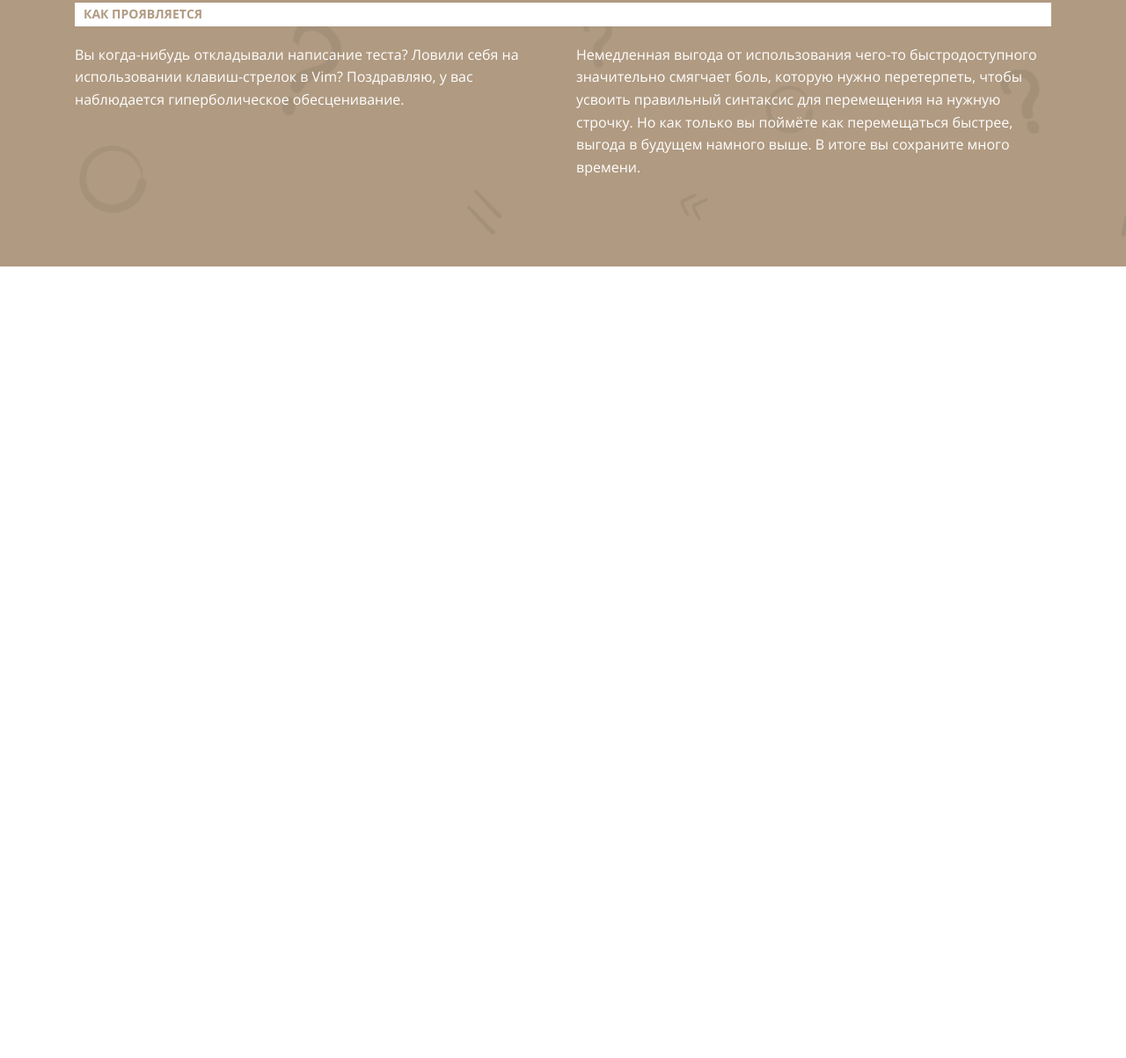
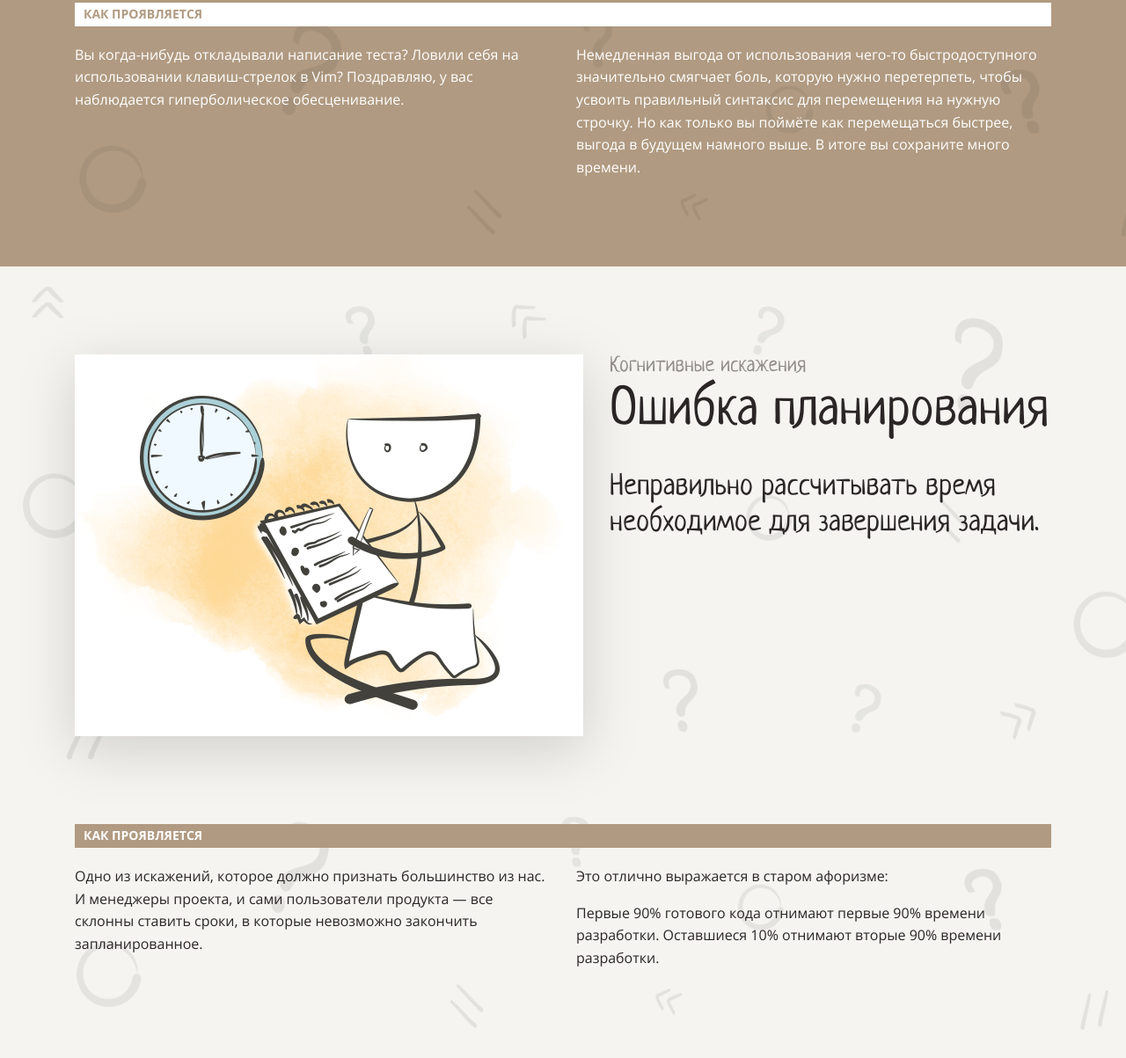
Before and after one commit to Teihden/layout-designer-project-58, a website: page src/index.html in a window 1280 px wide. Shown: the part 5971-7174 px from the top of the page at 88% size. Before the commit the page ends 6274 px from the top, so only its background shows below. Drawn offline with Linux system fonts and the light colour scheme.

Commit message:
Tenth step

```diff
--- a/src/index.html
+++ b/src/index.html
@@ -96,7 +96,7 @@
                             крупную, недоступную сейчас, но доступную в будущем.
                         </p>
                     </a>
-                    <a class="card-nav" href="#">
+                    <a class="card-nav" href="#errors-in-planning">
                         <div class="digit-nav text-color-primary-dark">5</div>
                         <h3>Ошибка планирования</h3>
                         <p class="text-color-dark">
@@ -187,12 +187,26 @@
             </div>
         </section>
 
-        <section>
-            <div></div>
+        <section id="errors-in-planning" class="section background-light">
+            <div class="content">
+                <img class="drop-shadow image-float-left" src="../assets/images/5.png" alt="5">
+                <p class="font-family-neucha p-font-size-24 text-color-dark-50">Когнитивные искажения</p>
+                <h2 class="text-color-dark">Ошибка планирования</h2>
+                <p class="font-family-neucha p-font-size-34 p-margin-top-30 text-color-dark">Неправильно рассчитывать время необходимое для завершения задачи.</p>
+                <h5 class="text-color-white background-brown">Как проявляется</h5>
+                <div class="columns-2">
+                    <p class="break-after">Одно из искажений, которое должно признать большинство из нас. И менеджеры проекта, и сами пользователи продукта — все склонны ставить сроки, в которые невозможно закончить запланированное.</p>
+                    <p>Это отлично выражается в старом афоризме:</p>
+                    <p>Первые 90% готового кода отнимают первые 90% времени разработки. Оставшиеся 10% отнимают вторые 90% времени разработки.</p>
+                </div>
+            </div>
         </section>
     </main>
 
-    <footer></footer>
+    <footer>
+
+    </footer>
+
 </body>
 
 </html>
```
